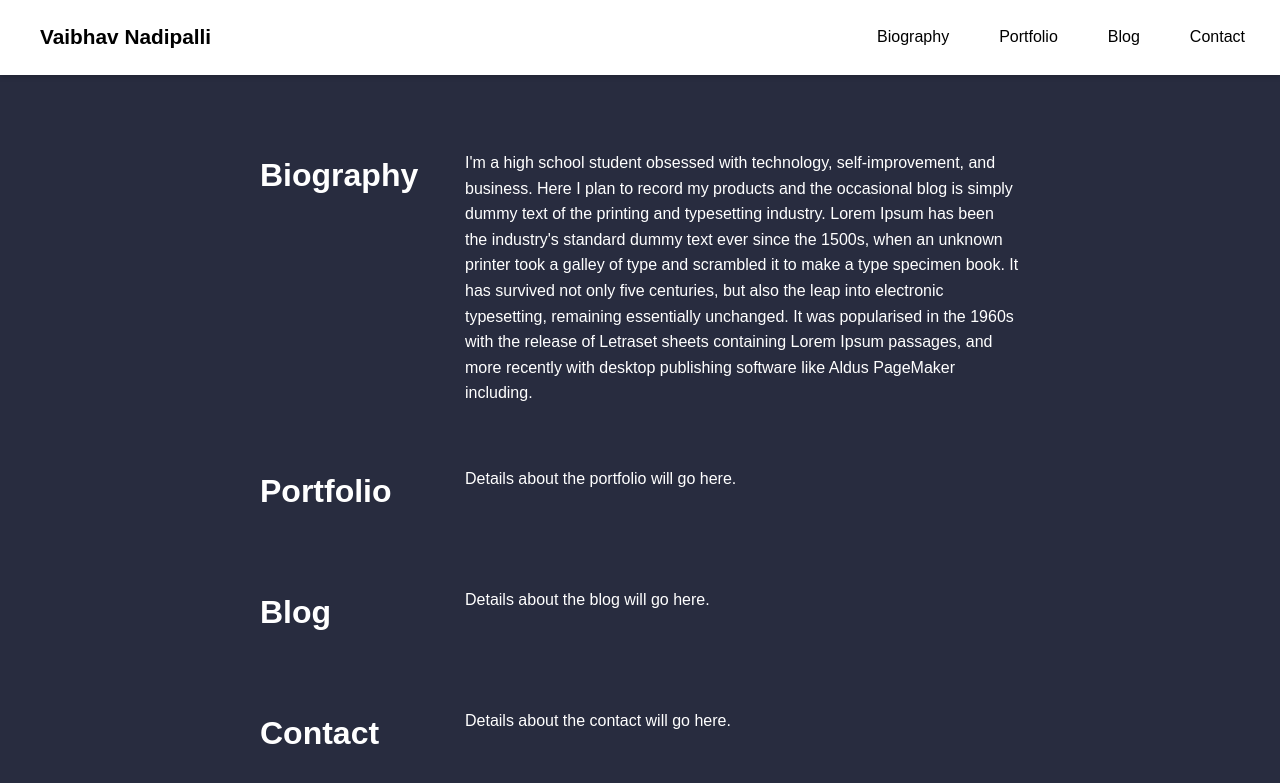
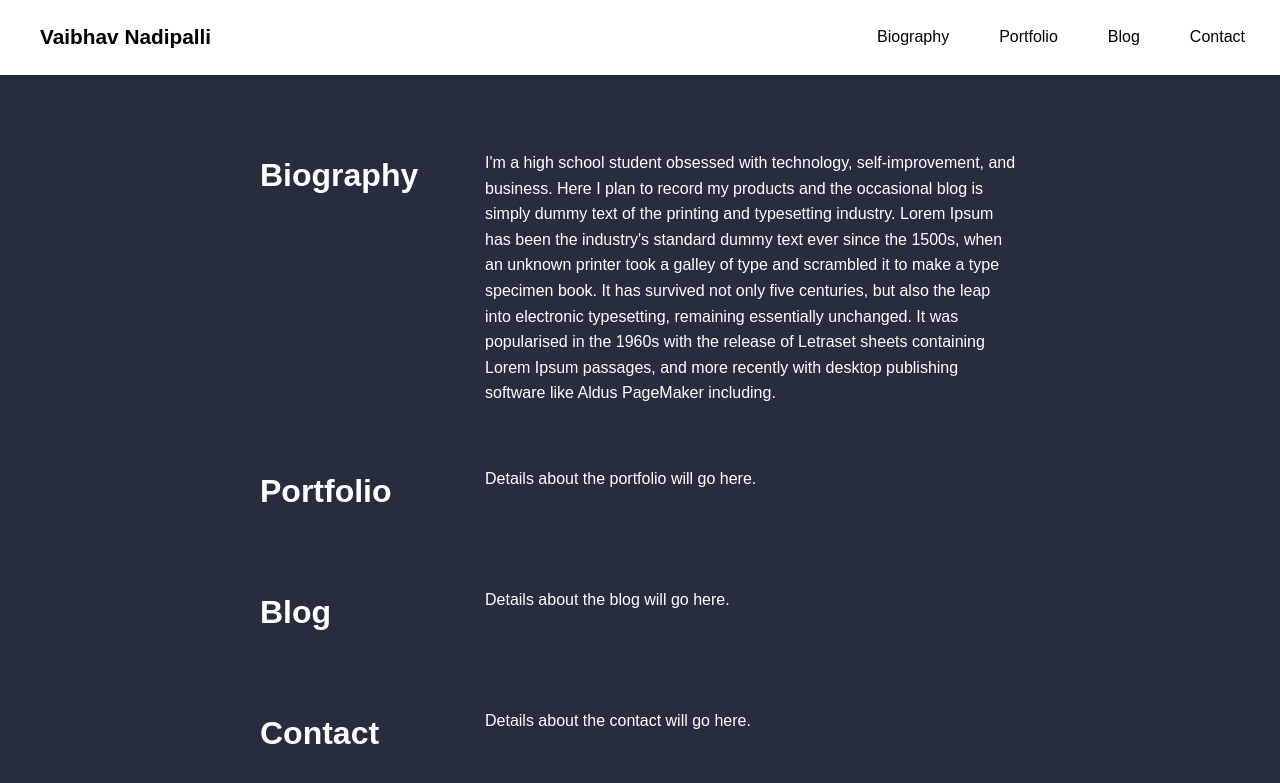
Before and after one commit to Vaibhav-Nadipalli/vaibhav-nadipalli.github.io, a Jekyll site: the page built from index.markdown, in a window 1280 px wide. Shown: the top 783 px of the page. Built offline with Jekyll 4.4.1, drawn with Linux system fonts in a browser that asks for light colours.

Commit message:
Update styles.css

```diff
--- a/assets/css/styles.css
+++ b/assets/css/styles.css
@@ -134,7 +134,7 @@ section {
 .section-container {
     display: grid;
     grid-template-columns: 1fr 3fr; /* Two columns: one for title, one for content */
-    grid-gap: 20px;
+    grid-gap: 20px; /* Gap between columns */
     align-items: start;
 }
 
@@ -146,6 +146,7 @@ section {
 
 .section-content {
     font-size: 1em;
+    margin-left: 20px; /* Increased distance between title and content */
 }
 
 /* Media query for mobile */
@@ -204,4 +205,8 @@ section {
     .section-title, .section-content {
         width: 100%;
     }
+
+    .section-content {
+        margin-left: 0; /* Reset margin for mobile */
+    }
 }
```
